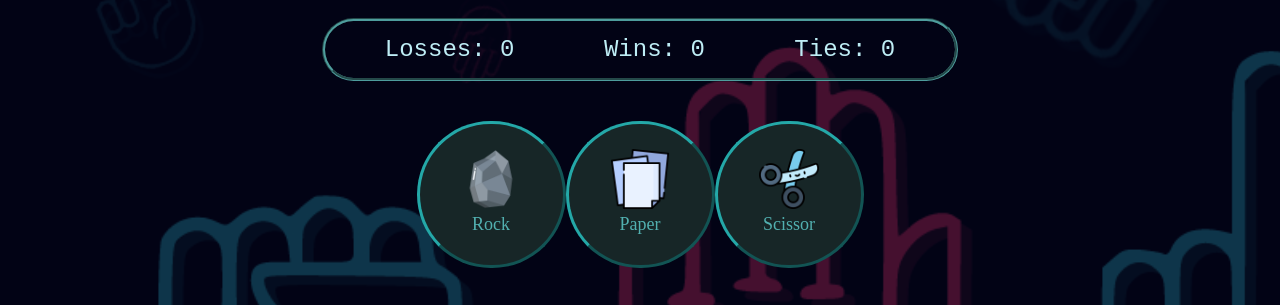
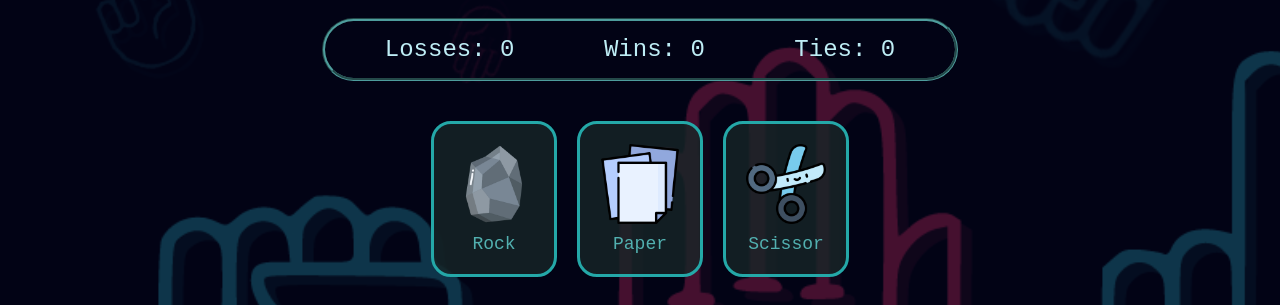
Before and after one commit to QusaiAlnjem/RPCwebgame, a plain HTML site: page index.html in a window 1280 px wide. Shown: the part 96-401 px from the top of the page. Drawn offline with Linux system fonts and the light colour scheme.

Commit message:
Update playing-buttons.css

```diff
--- a/playing-buttons.css
+++ b/playing-buttons.css
@@ -1,38 +1,54 @@
-.Paper {
-  margin: 0px 50px;
-}
-
 .Playing-Buttons {
   display: flex;
   justify-content: center;
+  flex-wrap: wrap;
+  gap: 20px;
+  margin-bottom: 40px;
 }
+
 .Playing-Buttons button {
-  display: inline-flex;
+  display: flex;
   flex-direction: column;
   align-items: center;
   justify-content: center;
-  padding: 25px 35px;
-  background-color: rgb(23, 38, 39);
-  border-width: 3px;
-  border-color: rgb(36, 168, 168);
-  border-radius: 100px;
+  padding: 20px;
+  background-color: rgba(23, 38, 39, 0.8);
+  border: 3px solid rgb(36, 168, 168);
+  border-radius: 20px;
   cursor: pointer;
   transition: all 0.3s;
 }
+
 .Playing-Buttons button img {
-  width: 60px;
+  width: 80px;
+  height: 80px;
+  object-fit: contain;
 }
+
 .Playing-Buttons button span {
-  font-family: Roboto Mono;
+  font-family: 'Roboto Mono', monospace;
   font-size: 18px;
   color: rgb(82, 176, 176);
-  margin: 5px;
-  width: 63px;
+  margin-top: 10px;
 }
+
 .Playing-Buttons button:hover {
-  filter: brightness(130%);
-  transform: scale(1.15);
+  transform: scale(1.05);
+  box-shadow: 0 0 15px rgba(36, 168, 168, 0.5);
 }
+
 .Playing-Buttons button:active {
-  opacity: 0.6;
+  transform: scale(0.95);
 }
+
+@media (max-width: 768px) {
+  .Playing-Buttons {
+    flex-direction: column;
+    align-items: center;
+  }
+
+  .Playing-Buttons button {
+    width: 80%;
+    max-width: 200px;
+  }
+}
```
